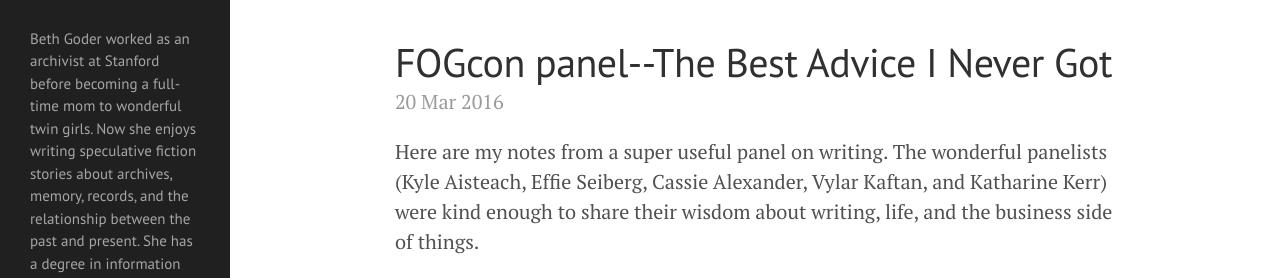
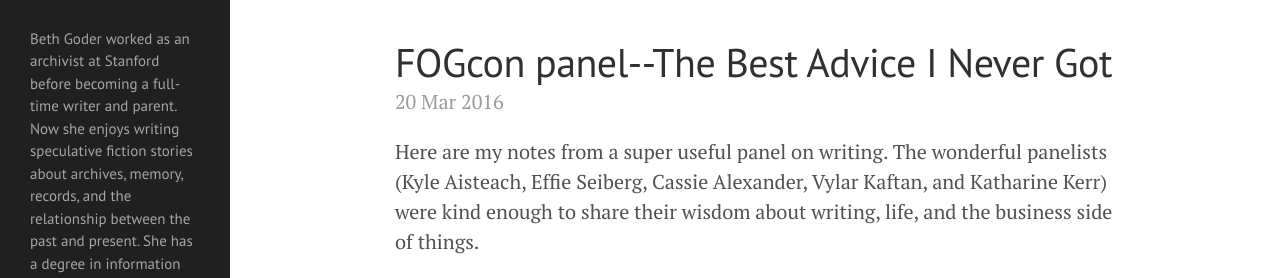
Before and after one commit to BethGoder/BethGoder.github.io, a Jekyll site: the page built from index.html, in a window 1280 px wide and 900 px high. Shown: the part 263-541 px from the top of the window. Built offline with Jekyll 4.4.1, drawn with Linux system fonts in a browser that asks for light colours; the list of posts is cut into pages by our own code; some of the changed text lies outside the part shown.

Commit message:
Update _config.yml

```diff
--- a/_config.yml
+++ b/_config.yml
@@ -2,7 +2,7 @@
 title: Beth Goder
 email: beth.goder@gmail.com
 description: > # this means to ignore newlines until "baseurl:"
-  Beth Goder worked as an archivist at Stanford before becoming a full-time mom to wonderful twin girls. Now she enjoys writing speculative fiction stories about archives, memory, records, and the relationship between the past and present.
+  Beth Goder worked as an archivist at Stanford before becoming a full-time writer and parent. Now she enjoys writing speculative fiction stories about archives, memory, records, and the relationship between the past and present.
   She has a degree in information science from the University of Michigan and lives in the San Francisco Bay Area.
 baseurl: "" # the subpath of your site, e.g. /blog/
 url: "http://bethgoder.com" # the base hostname & protocol for your site
```
